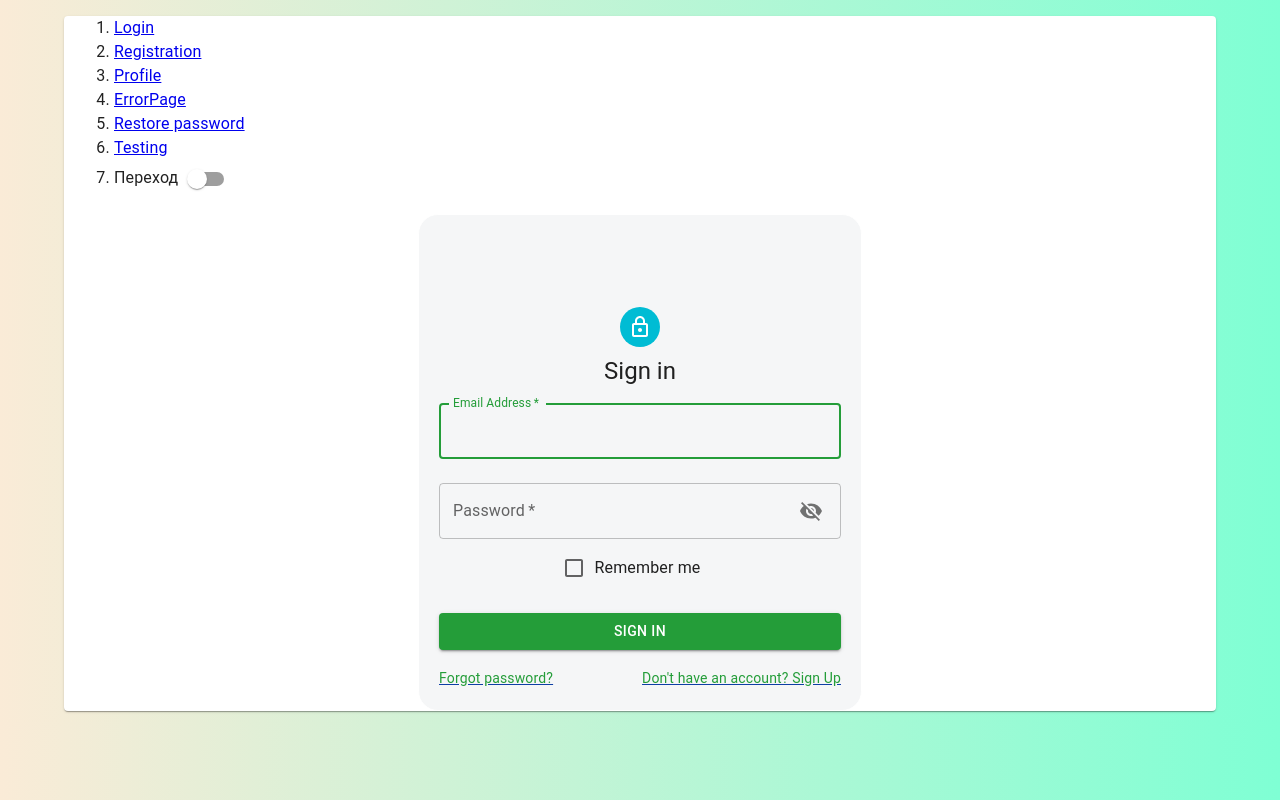
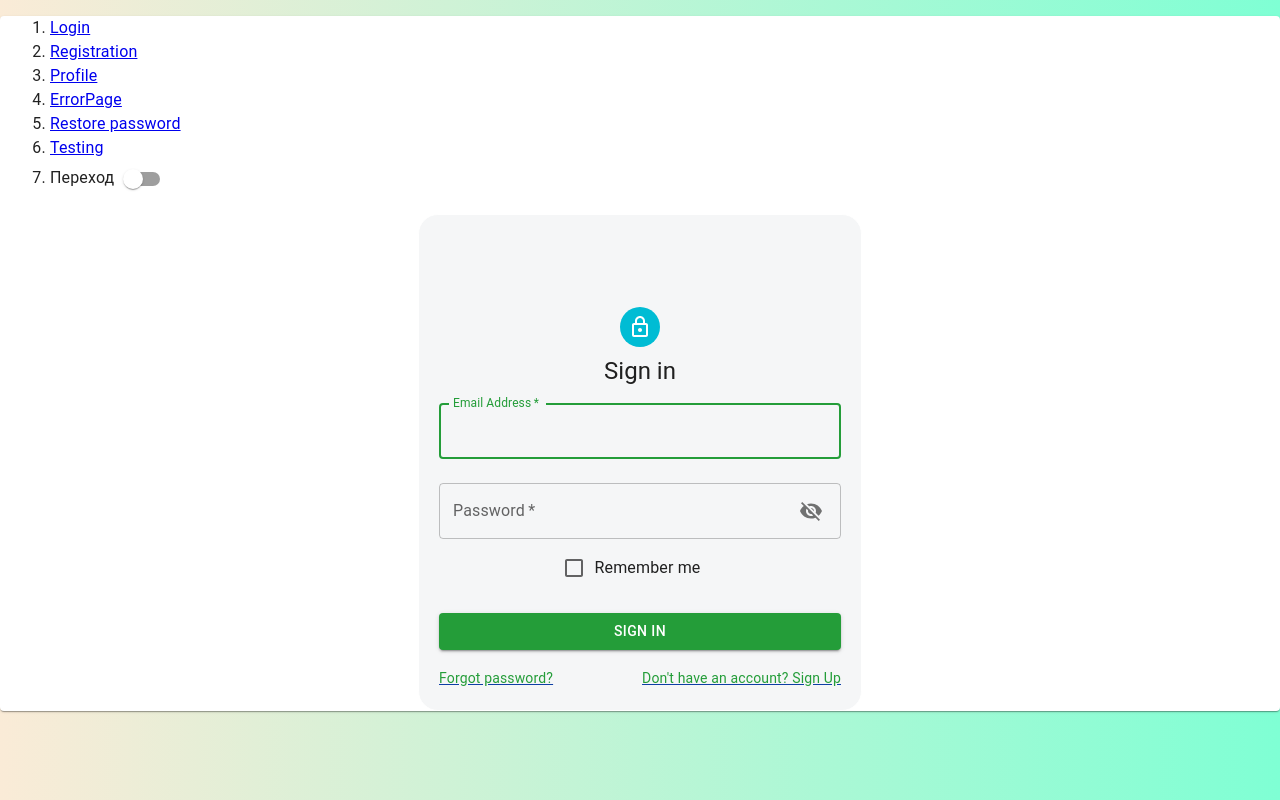
Before and after one commit to katesunday/new-project-ighw, a React (Create React App) app: page /#/login in a window 1280 px wide. Built offline with nearby package versions, Linux system fonts and the light colour scheme; no server answers.

Commit message:
add Theme

```diff
--- a/src/App.tsx
+++ b/src/App.tsx
@@ -11,7 +11,6 @@ import {useAppDispatch, useAppSelector} from './utils/hooks';
 import {meRequest} from './reducers/appReducer';
 import {createTheme, LinearProgress, Paper, Switch, ThemeProvider} from '@mui/material';
 import {Error404} from "./utils/Error404/Error404";
-import Container from "@mui/material/Container";
 
 function App() {
 
@@ -55,7 +54,6 @@ function App() {
 
     return (
         <ThemeProvider theme={darkMode ? darkTheme : lightTheme}>
-            <Container>
                 <Paper>
                     <div className="App">
                         <div>
@@ -85,7 +83,6 @@ function App() {
                         </div>
                     </div>
                 </Paper>
-            </Container>
         </ThemeProvider>
     );
 }
```
